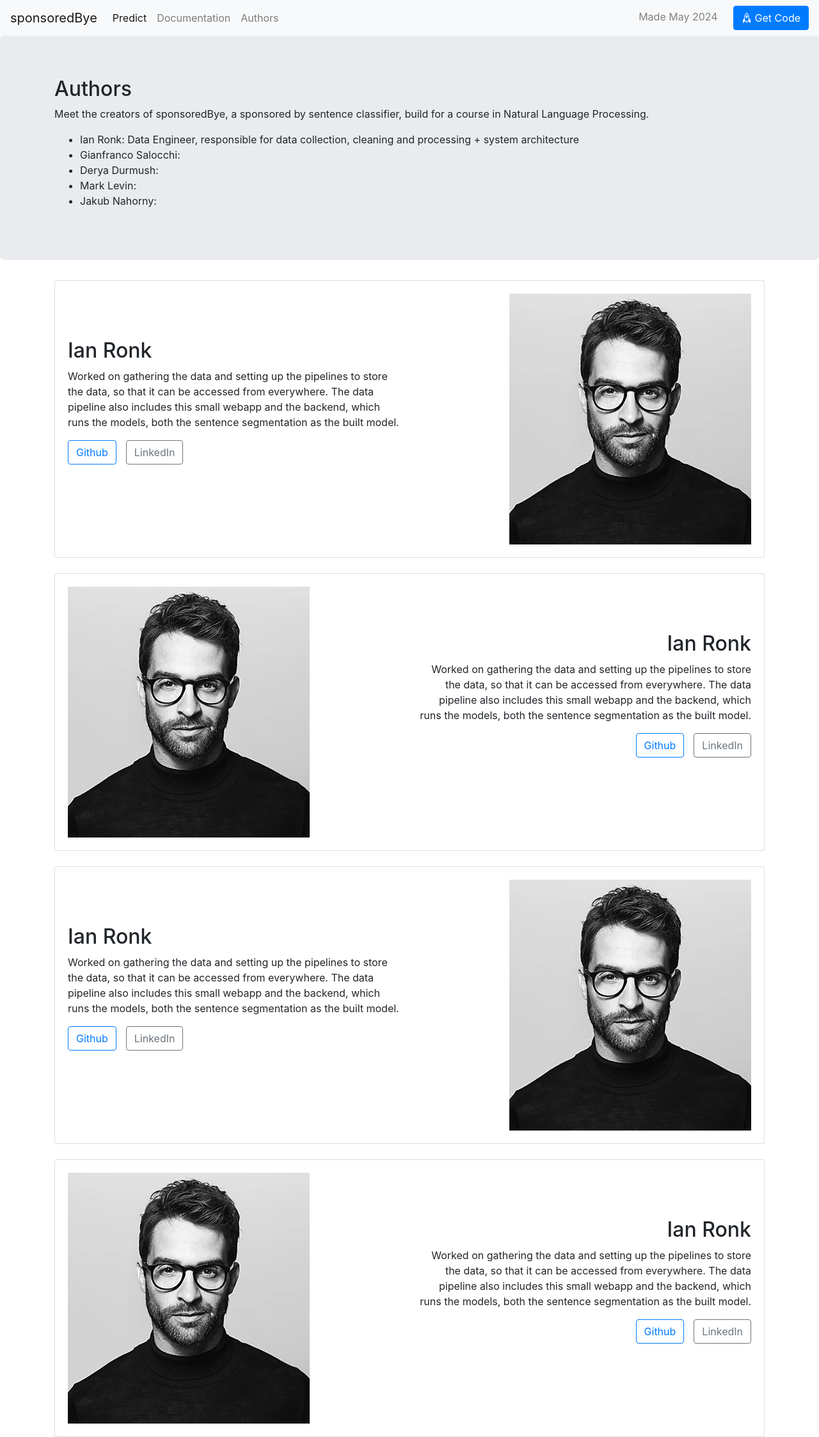
After one commit to Werdert45/yt-sponsoredby-segmentation, a Flask app: page /authors in a window 1280 px wide. The commit adds this page. Shown: the whole page at 64% size. Run offline with Flask 3, Linux system fonts and the light colour scheme; some libraries are stand-ins or nearby versions.

Commit message:
Add all pages in mini-app, with styling and linking

```diff
--- a/demo/app.py
+++ b/demo/app.py
@@ -24,6 +24,16 @@ def form(display=None):
     return render_template("done.html", display=outcome)
 
 
+@app.route("/docs")
+def docs():
+    return render_template("docs.html")
+
+
+@app.route("/authors")
+def author():
+    return render_template("author.html")
+
+
 if __name__ == "__main__":
     app.debug = True
     app.run()
--- /dev/null
+++ b/demo/templates/author.html
@@ -0,0 +1,145 @@
+{% extends "base.html" %}
+{% block title %}sponsoredBye{% endblock %}
+{% block content %}
+
+<nav class="navbar navbar-expand-lg navbar-light bg-light">
+  <a class="navbar-brand" href="#">sponsoredBye</a>
+  <button class="navbar-toggler" type="button" data-toggle="collapse" data-target="#navbarNav" aria-controls="navbarNav" aria-expanded="false" aria-label="Toggle navigation">
+    <span class="navbar-toggler-icon"></span>
+  </button>
+  <div class="collapse navbar-collapse" id="navbarNav">
+    <ul class="navbar-nav">
+      <li class="nav-item active">
+        <a class="nav-link" href="/">Predict</a>
+      </li>
+      <li class="nav-item">
+        <a class="nav-link" href="/docs">Documentation<span class="sr-only">(current)</span></a>
+      </li>
+      <li class="nav-item">
+        <a class="nav-link" href="/authors">Authors</a>
+      </li>
+    </ul>
+  </div>
+  <div>
+
+    <span style="color: grey">Made May 2024</span>
+    <button type="button" class="btn btn-primary" style="margin-left: 20px;" onclick="window.open('https://github.com/Werdert45/yt-sponsoredby-segmentation', '_blank')">
+      <span>
+        <i class="bi-rocket" style="font-size: 1rem; color: white;"></i>
+ Get Code</span></button>
+
+  </div>
+</nav>
+<div class="jumbotron">
+  <div class="container">
+    <h2>Authors</h2>
+    <p>Meet the creators of sponsoredBye, a sponsored by sentence classifier, build for a course in Natural Language Processing.
+    <ul>
+      <li>Ian Ronk: Data Engineer, responsible for data collection, cleaning and processing + system architecture</li>
+      <li>Gianfranco Salocchi: </li>
+      <li>Derya Durmush: </li>
+      <li>Mark Levin: </li>
+      <li>Jakub Nahorny: </li>
+    </ul>
+  </div>
+</div>
+<div class="container">
+</div>
+<div class="container">
+  <div class="card">
+    <div class="card-body">
+      <div class="row">
+        <div class="col position-relative">
+          <div style="padding: 70px 0;">
+            <h2>Ian Ronk</h2>
+            <p>Worked on gathering the data and setting up the pipelines to store the data, so that it can be accessed from everywhere. The data pipeline also includes this small webapp and the backend, which runs the models, both the sentence segmentation as the built model.</p>
+            <div class="row justify-content-md-left">
+              <div class="col-md-auto" style="padding-right: 0">
+                <button type="button" class="btn btn-outline-primary" onclick="window.open('https://github.com/Werdert45', '_blank')" target="_blank">Github</button>
+              </div>
+              <div class="col-md-auto">
+                <button type="button" class="btn btn-outline-secondary" onclick="window.open('https://www.linkedin.com/in/ian-ronk-7b054a120/', '_blank')">LinkedIn</button>
+              </div>
+            </div>
+          </div>
+        </div>
+        <div class="col" style="text-align: right">
+          <img src="/static/portrait.webp"></img>
+        </div>
+      </div>
+    </div>
+  </div>
+  <br>
+  <div class="card">
+    <div class="card-body">
+      <div class="row">
+        <div class="col" style="text-align: left">
+          <img src="/static/portrait.webp"></img>
+        </div>
+        <div class="col position-relative" style="text-align: right">
+          <div style="padding: 70px 0;">
+            <h2>Ian Ronk</h2>
+            <p>Worked on gathering the data and setting up the pipelines to store the data, so that it can be accessed from everywhere. The data pipeline also includes this small webapp and the backend, which runs the models, both the sentence segmentation as the built model.</p>
+            <div class="row justify-content-md-right" style="position: absolute; right: 15px">
+              <div class="col-md-auto" style="padding-right: 0">
+                <button type="button" class="btn btn-outline-primary" onclick="window.open('https://github.com/Werdert45', '_blank')" target="_blank">Github</button>
+              </div>
+              <div class="col-md-auto">
+                <button type="button" class="btn btn-outline-secondary" onclick="window.open('https://www.linkedin.com/in/ian-ronk-7b054a120/', '_blank')">LinkedIn</button>
+              </div>
+            </div>
+          </div>
+        </div>
+      </div>
+    </div>
+  </div>
+  <br>
+  <div class="card">
+    <div class="card-body">
+      <div class="row">
+        <div class="col position-relative">
+          <div style="padding: 70px 0;">
+            <h2>Ian Ronk</h2>
+            <p>Worked on gathering the data and setting up the pipelines to store the data, so that it can be accessed from everywhere. The data pipeline also includes this small webapp and the backend, which runs the models, both the sentence segmentation as the built model.</p>
+            <div class="row justify-content-md-left">
+              <div class="col-md-auto" style="padding-right: 0">
+                <button type="button" class="btn btn-outline-primary" onclick="window.open('https://github.com/Werdert45', '_blank')" target="_blank">Github</button>
+              </div>
+              <div class="col-md-auto">
+                <button type="button" class="btn btn-outline-secondary" onclick="window.open('https://www.linkedin.com/in/ian-ronk-7b054a120/', '_blank')">LinkedIn</button>
+              </div>
+            </div>
+          </div>
+        </div>
+        <div class="col" style="text-align: right">
+          <img src="/static/portrait.webp"></img>
+        </div>
+      </div>
+    </div>
+  </div>
+  <br>
+  <div class="card">
+    <div class="card-body">
+      <div class="row">
+        <div class="col" style="text-align: left">
+          <img src="/static/portrait.webp"></img>
+        </div>
+        <div class="col position-relative" style="text-align: right">
+          <div style="padding: 70px 0;">
+            <h2>Ian Ronk</h2>
+            <p>Worked on gathering the data and setting up the pipelines to store the data, so that it can be accessed from everywhere. The data pipeline also includes this small webapp and the backend, which runs the models, both the sentence segmentation as the built model.</p>
+            <div class="row justify-content-md-right" style="position: absolute; right: 15px">
+              <div class="col-md-auto" style="padding-right: 0">
+                <button type="button" class="btn btn-outline-primary" onclick="window.open('https://github.com/Werdert45', '_blank')" target="_blank">Github</button>
+              </div>
+              <div class="col-md-auto">
+                <button type="button" class="btn btn-outline-secondary" onclick="window.open('https://www.linkedin.com/in/ian-ronk-7b054a120/', '_blank')">LinkedIn</button>
+              </div>
+            </div>
+          </div>
+        </div>
+      </div>
+    </div>
+  </div>
+</div>
+{% endblock %}
--- a/demo/templates/base.html
+++ b/demo/templates/base.html
@@ -2,6 +2,7 @@
 <html>
   <head>
     <link rel="stylesheet" href="https://stackpath.bootstrapcdn.com/bootstrap/4.3.1/css/bootstrap.min.css" integrity="sha384-ggOyR0iXCbMQv3Xipma34MD+dH/1fQ784/j6cY/iJTQUOhcWr7x9JvoRxT2MZw1T" crossorigin="anonymous">
+    <link rel="stylesheet" href="https://cdn.jsdelivr.net/npm/bootstrap-icons@1.11.3/font/bootstrap-icons.min.css">
     <title>{% block title %}{% endblock %}</title>
   </head>
   <body>
--- a/demo/templates/index.html
+++ b/demo/templates/index.html
@@ -10,13 +10,13 @@
   <div class="collapse navbar-collapse" id="navbarNav">
     <ul class="navbar-nav">
       <li class="nav-item active">
-        <a class="nav-link" href="#">Predict<span class="sr-only">(current)</span></a>
+        <a class="nav-link" href="/">Predict<span class="sr-only">(current)</span></a>
       </li>
       <li class="nav-item">
-        <a class="nav-link" href="#">Documentation</a>
+        <a class="nav-link" href="/docs">Documentation</a>
       </li>
       <li class="nav-item">
-        <a class="nav-link" href="#">Authors</a>
+        <a class="nav-link" href="/authors">Authors</a>
       </li>
     </ul>
   </div>
```
Also changed, not shown: demo/templates/docs.html (added, +37 -0 lines), demo/static/bert_model.png (added), demo/static/portrait.webp (added).
